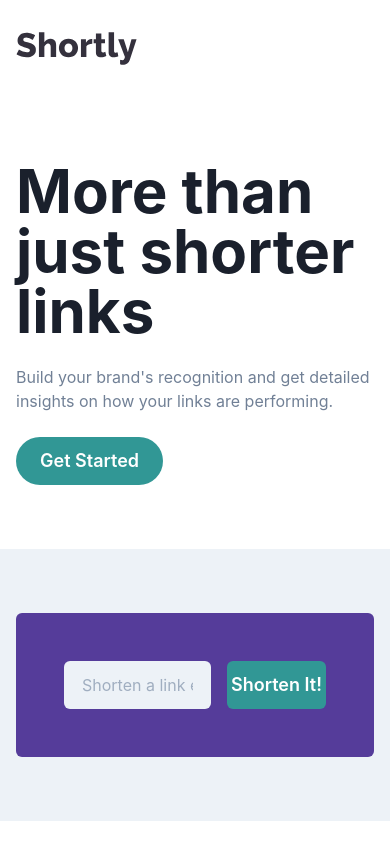
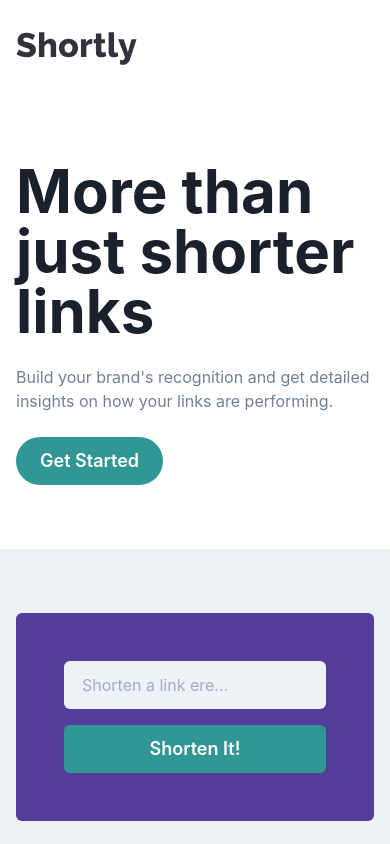
Before and after one commit to oktay/shortly, a React (Create React App) app: page / in a window 390 px wide. Shown: the top 844 px of the page. Built offline with nearby package versions, Linux system fonts and the light colour scheme; the HTML template or start-up script is replaced by a standard one.

Commit message:
responsive adjustments

```diff
--- a/src/components/Card.js
+++ b/src/components/Card.js
@@ -10,12 +10,12 @@ function Card({ link, setLinks }) {
   return (
     <Flex bg="white" justifyContent="space-between" alignItems={{ base: "flex-start", md: 'center'}} px="4" py="2" rounded="md" direction={{ base: 'column', md: 'row' }}>
       <Link href={link.original_link} fontWeight="medium" isExternal>{link.original_link}</Link>
-      <Box display={{ base: "flex", md: 'block' }} flexDirection="column" w={{ base: 'full', md: 'auto' }}>
+      <Box display={{ base: "flex", md: 'block' }} flexDirection="column" w={{ base: 'full', md: 'auto' }} flexShrink="0">
         <Link href={link.full_short_link} color="teal.600" fontWeight="medium" isExternal>{link.full_short_link}</Link>
         <Button colorScheme={hasCopied ? "purple" : 'teal'} onClick={onCopy} ml={{ md: '4' }} mt={{ base: '2', md: '0' }} size="sm" w={{ base: 'full', md: 'auto' }}>
           {hasCopied ? "Copied" : 'Copy'}
         </Button>
-        <Button variant="outline" colorScheme="red" size="sm" ml="2" onClick={remove}>Remove</Button>
+        <Button variant="outline" colorScheme="red" size="sm" ml={{ md: '4' }} mt={{ base: '2', md: '0' }} onClick={remove}>Remove</Button>
       </Box>
     </Flex>
   )
--- a/src/components/Form.js
+++ b/src/components/Form.js
@@ -28,13 +28,13 @@ function Form({ setLinks }) {
     <Box pt="16">
       <Container maxW="container.xl">
         <Box bg="purple.700" p="12" rounded="md">
-          <Flex as="form" alignItems="stretch" onSubmit={handleSubmit}>
+          <Flex as="form" alignItems="stretch" onSubmit={handleSubmit} flexDirection={{ base: 'column', md: 'row' }}>
             <FormControl id="url" isInvalid={error}>
-              <Input type="text" placeholder="Shorten a link ere..." variant="filled" h="full" _focus={{ bg: 'white' }}
+              <Input type="text" placeholder="Shorten a link ere..." variant="filled" h="12" _focus={{ bg: 'white' }}
               value={url} onChange={({ target }) => setUrl(target.value)} disabled={loading} />
               <FormErrorMessage>{error}</FormErrorMessage>
             </FormControl>
-            <Button ml="4" size="lg" colorScheme="teal" isLoading={loading} type="submit">Shorten It!</Button>
+            <Button ml={{ base: "0", md: "4" }} mt={{ base: "4", md: "0" }} size="lg" colorScheme="teal" isLoading={loading} type="submit">Shorten It!</Button>
           </Flex>
         </Box>
       </Container>
```
